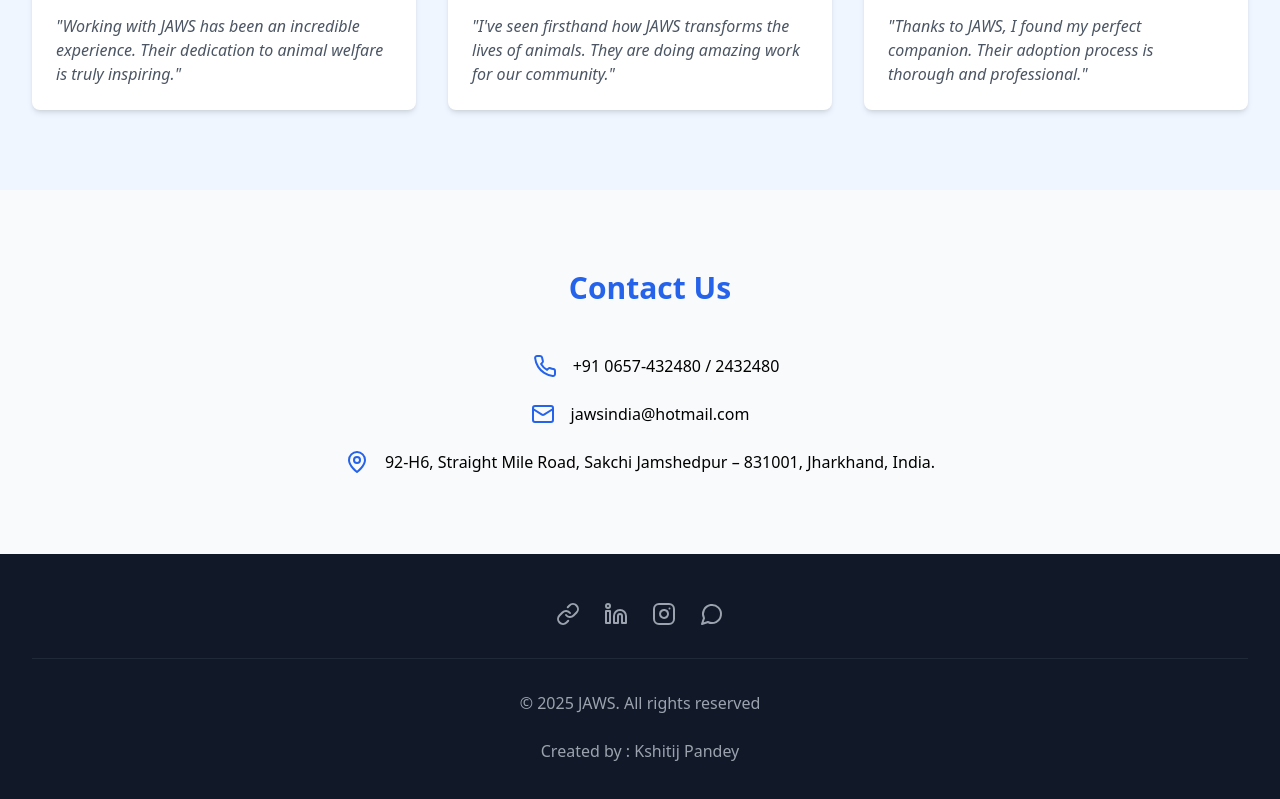
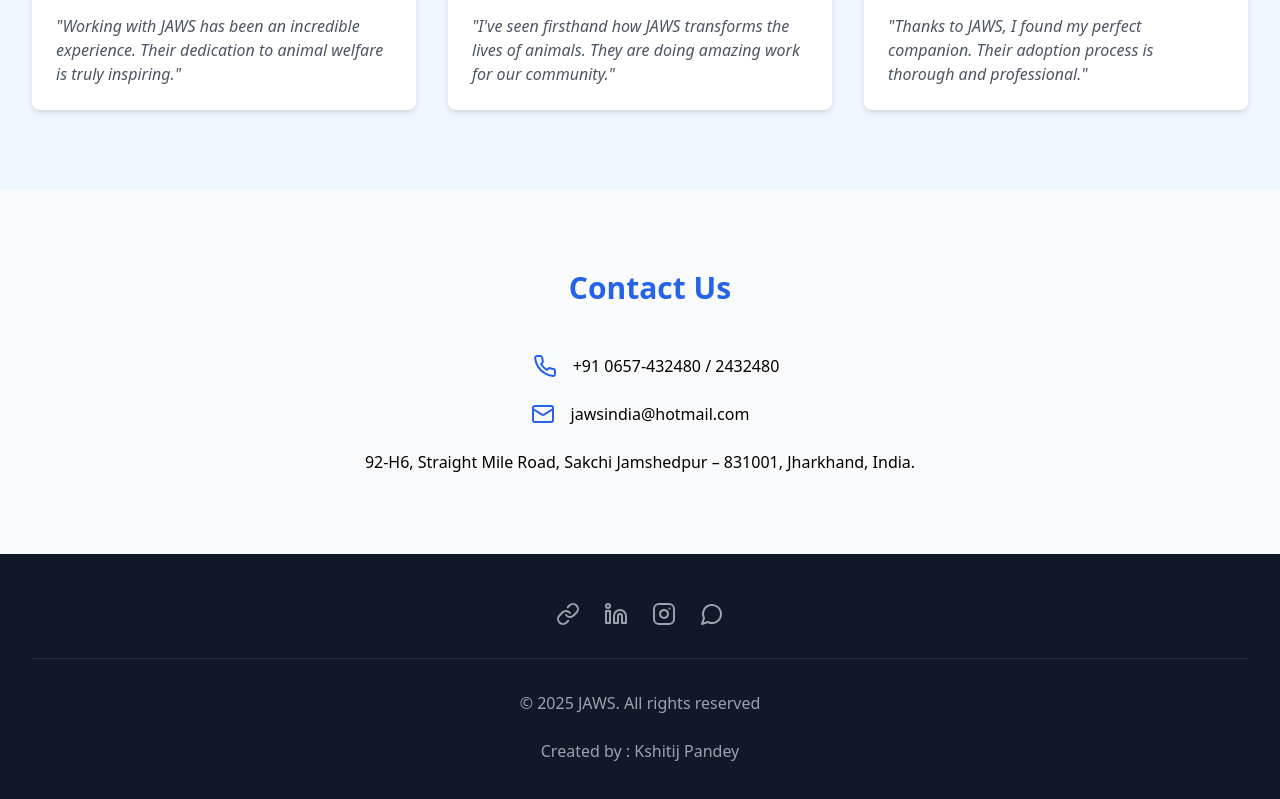
Before and after one commit to pandey22/Jaws-Website, a React (Vite) app: page / in a window 1280 px wide. Shown: the part 2670-3469 px from the top of the page. Built offline with nearby package versions, Linux system fonts and the light colour scheme.

Commit message:
Updated Address

```diff
--- a/src/App.tsx
+++ b/src/App.tsx
@@ -236,7 +236,6 @@ function App() {
                 <span>jawsindia@hotmail.com</span>
               </div>
               <div className="flex items-center space-x-4">
-                <MapPin className="h-6 w-6 text-blue-600 " />
                 <span>92-H6, Straight Mile Road, Sakchi Jamshedpur – 831001, Jharkhand, India.</span>
               </div>
             </div>
```
